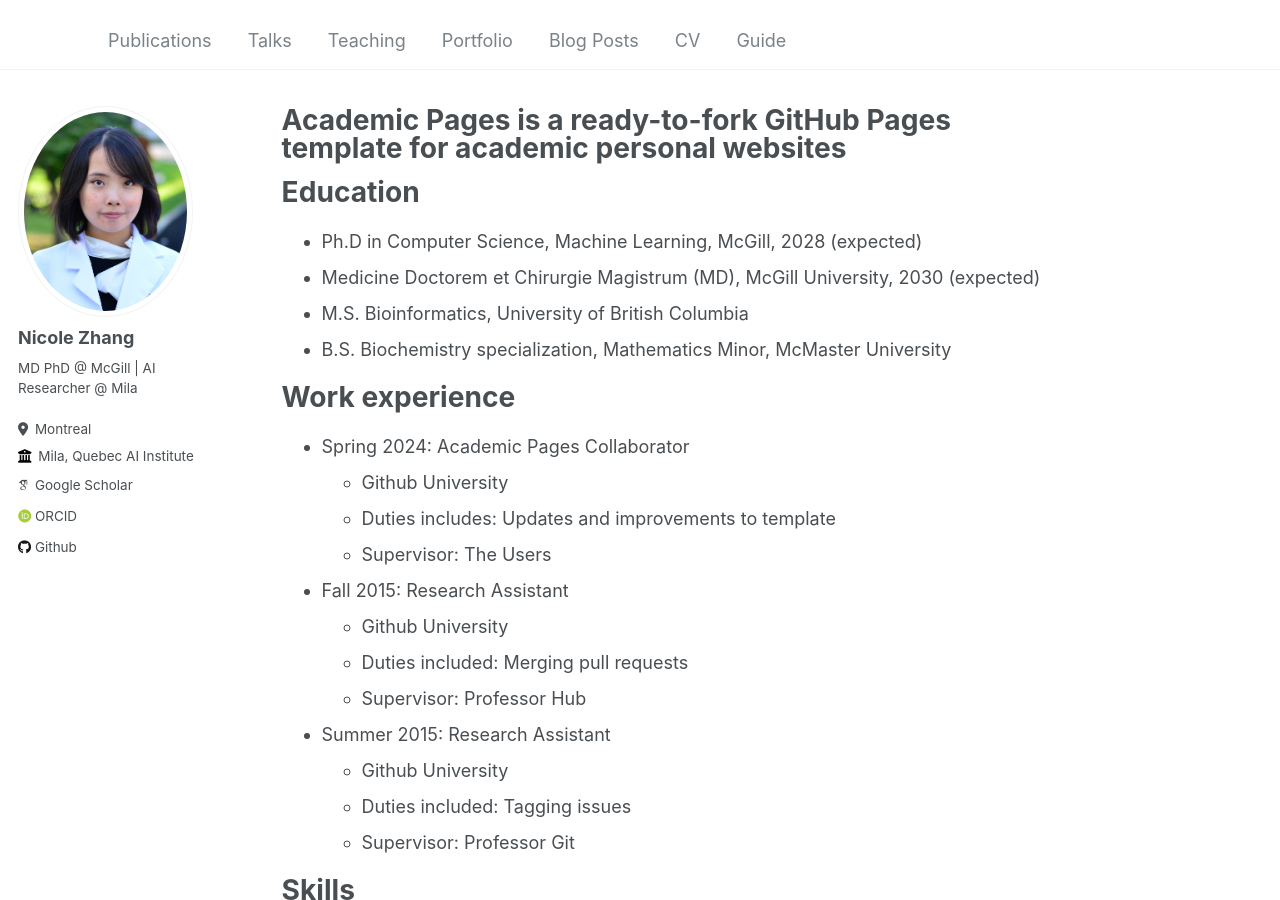
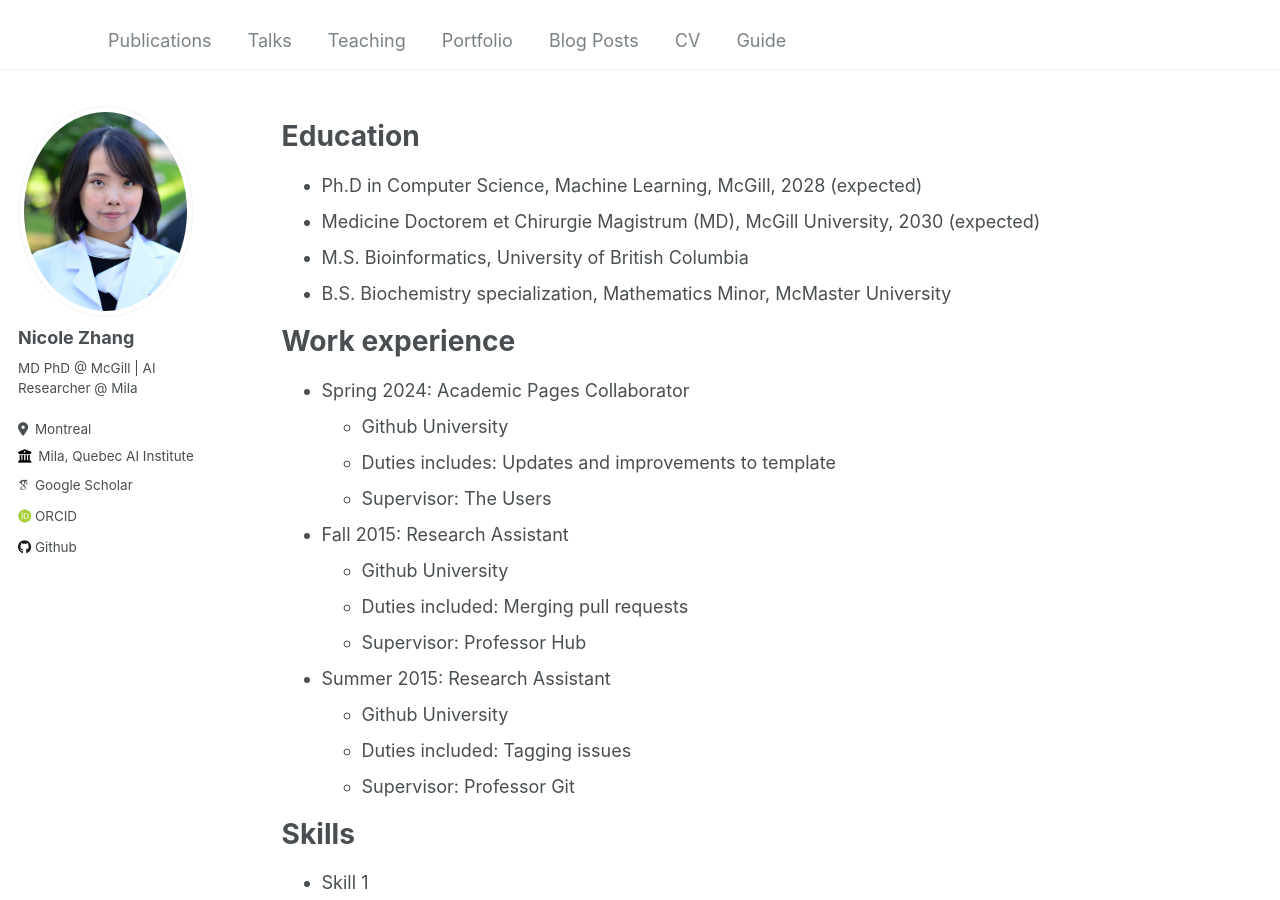
Before and after one commit to nZhangx/nZhangx.github.io, a Jekyll site: the page built from _pages/about.md, in a window 1280 px wide and 900 px high. Built offline with Jekyll 4.4.1, drawn with Linux system fonts in a browser that asks for light colours; some web fonts are replaced.

Commit message:
fix: title

```diff
--- a/_pages/about.md
+++ b/_pages/about.md
@@ -1,6 +1,6 @@
 ---
 permalink: /
-title: "Academic Pages is a ready-to-fork GitHub Pages template for academic personal websites"
+title: "" # big title
 author_profile: true
 redirect_from:
   - /about/
```
